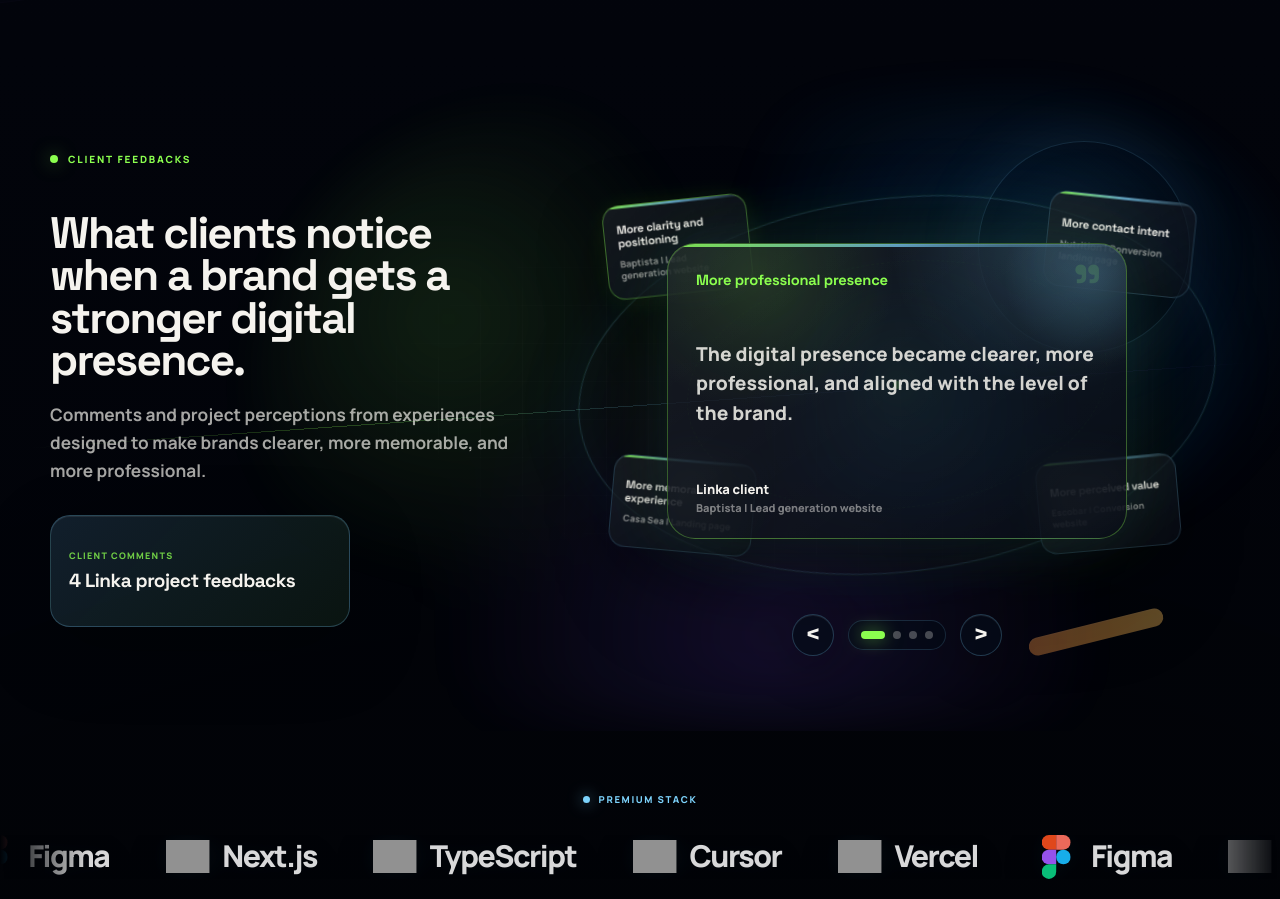
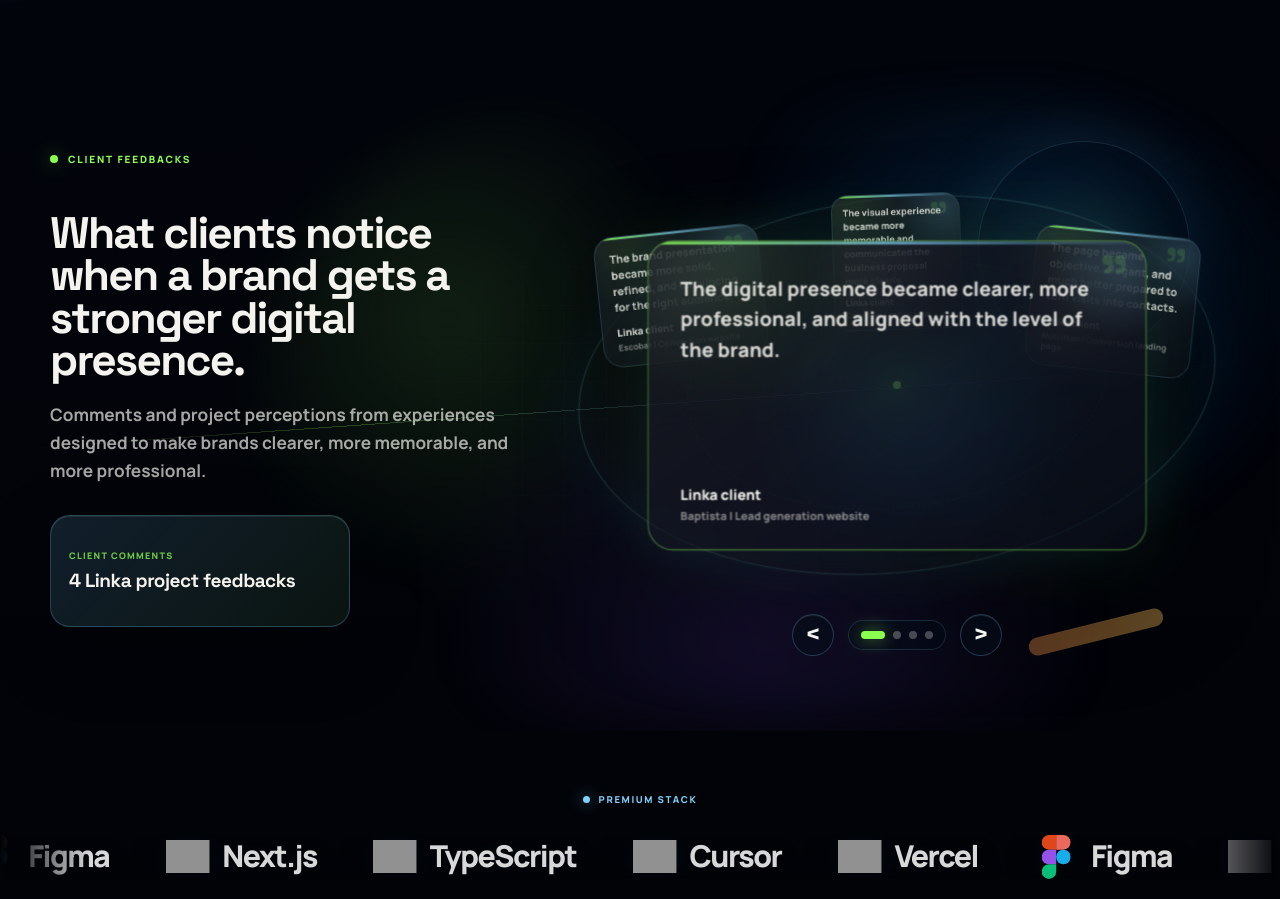
Before and after one commit to estherdalagnol2005-ctrl/linkanext, a Next.js app: page / in a window 1280 px wide. Shown: the part 4800-5699 px from the top of the page. Built offline with nearby package versions, Linux system fonts and the light colour scheme; grey boxes are pictures that could not be loaded.

Commit message:
Rebuild feedback orbit interaction

```diff
--- a/components/linka/FeedbackSection.tsx
+++ b/components/linka/FeedbackSection.tsx
@@ -1,6 +1,6 @@
 "use client";
 
-import { useEffect, useMemo, useState } from "react";
+import { useEffect, useMemo, useRef, useState, type CSSProperties, type PointerEvent } from "react";
 
 type FeedbackLanguage = "pt" | "en" | "es";
 
@@ -10,8 +10,6 @@ type FeedbackItem = {
   projectName: string;
   projectType: string;
   quote: string;
-  preview: string;
-  highlight: string;
 };
 
 type FeedbackCopy = {
@@ -28,6 +26,7 @@ type FeedbackCopy = {
 };
 
 const LANGUAGE_STORAGE_KEY = "linka-language-v2";
+const DRAG_THRESHOLD = 44;
 
 const FEEDBACK_COPY: Record<FeedbackLanguage, FeedbackCopy> = {
   pt: {
@@ -38,7 +37,7 @@ const FEEDBACK_COPY: Record<FeedbackLanguage, FeedbackCopy> = {
       "Comentarios e percepcoes de projetos criados para transformar marcas em experiencias digitais mais claras, memoraveis e profissionais.",
     proofLabel: "Comentarios de clientes",
     proofValue: "4 feedbacks de projetos Linka",
-    orbitLabel: "Selecione um depoimento",
+    orbitLabel: "Gire a orbita de depoimentos",
     previousLabel: "Depoimento anterior",
     nextLabel: "Proximo depoimento",
     cards: [
@@ -48,8 +47,6 @@ const FEEDBACK_COPY: Record<FeedbackLanguage, FeedbackCopy> = {
         projectName: "Baptista",
         projectType: "Site de captacao",
         quote: "A presenca digital ficou mais clara, profissional e alinhada com o nivel da marca.",
-        preview: "Mais clareza e posicionamento",
-        highlight: "Presenca mais profissional",
       },
       {
         id: "nutricao",
@@ -57,8 +54,6 @@ const FEEDBACK_COPY: Record<FeedbackLanguage, FeedbackCopy> = {
         projectName: "Nutricao",
         projectType: "Landing page de conversao",
         quote: "A pagina ficou objetiva, elegante e muito mais preparada para transformar visitas em contatos.",
-        preview: "Mais intencao de contato",
-        highlight: "Landing page mais estrategica",
       },
       {
         id: "casa-sea",
@@ -66,8 +61,6 @@ const FEEDBACK_COPY: Record<FeedbackLanguage, FeedbackCopy> = {
         projectName: "Casa Sea",
         projectType: "Landing page",
         quote: "A experiencia visual ficou mais memoravel e transmitiu melhor a proposta do negocio.",
-        preview: "Experiencia mais memoravel",
-        highlight: "Visual mais marcante",
       },
       {
         id: "escobar",
@@ -75,20 +68,18 @@ const FEEDBACK_COPY: Record<FeedbackLanguage, FeedbackCopy> = {
         projectName: "Escobar",
         projectType: "Site de conversao",
         quote: "A apresentacao da marca ficou mais solida, refinada e convincente para o publico certo.",
-        preview: "Mais percepcao de valor",
-        highlight: "Marca mais premium",
       },
     ],
   },
   en: {
-    ariaLabel: "Client feedback and project perceptions",
+    ariaLabel: "Client testimonials and project perceptions",
     kicker: "CLIENT FEEDBACKS",
     title: "What clients notice when a brand gets a stronger digital presence.",
     subtitle:
       "Comments and project perceptions from experiences designed to make brands clearer, more memorable, and more professional.",
     proofLabel: "Client comments",
     proofValue: "4 Linka project feedbacks",
-    orbitLabel: "Select a testimonial",
+    orbitLabel: "Rotate the testimonial orbit",
     previousLabel: "Previous testimonial",
     nextLabel: "Next testimonial",
     cards: [
@@ -98,8 +89,6 @@ const FEEDBACK_COPY: Record<FeedbackLanguage, FeedbackCopy> = {
         projectName: "Baptista",
         projectType: "Lead generation website",
         quote: "The digital presence became clearer, more professional, and aligned with the level of the brand.",
-        preview: "More clarity and positioning",
-        highlight: "More professional presence",
       },
       {
         id: "nutricao",
@@ -107,8 +96,6 @@ const FEEDBACK_COPY: Record<FeedbackLanguage, FeedbackCopy> = {
         projectName: "Nutrition",
         projectType: "Conversion landing page",
         quote: "The page became objective, elegant, and much better prepared to turn visits into contacts.",
-        preview: "More contact intent",
-        highlight: "More strategic landing page",
       },
       {
         id: "casa-sea",
@@ -116,8 +103,6 @@ const FEEDBACK_COPY: Record<FeedbackLanguage, FeedbackCopy> = {
         projectName: "Casa Sea",
         projectType: "Landing page",
         quote: "The visual experience became more memorable and communicated the business proposal more clearly.",
-        preview: "More memorable experience",
-        highlight: "More distinctive visual presence",
       },
       {
         id: "escobar",
@@ -125,20 +110,18 @@ const FEEDBACK_COPY: Record<FeedbackLanguage, FeedbackCopy> = {
         projectName: "Escobar",
         projectType: "Conversion website",
         quote: "The brand presentation became more solid, refined, and convincing for the right audience.",
-        preview: "More perceived value",
-        highlight: "More premium brand presence",
       },
     ],
   },
   es: {
-    ariaLabel: "Feedbacks y percepciones de clientes",
+    ariaLabel: "Testimonios y percepciones de clientes",
     kicker: "FEEDBACKS",
     title: "Lo que los clientes perciben cuando la marca gana presencia digital.",
     subtitle:
       "Comentarios y percepciones de proyectos creados para transformar marcas en experiencias digitales mas claras, memorables y profesionales.",
     proofLabel: "Comentarios de clientes",
     proofValue: "4 feedbacks de proyectos Linka",
-    orbitLabel: "Selecciona un testimonio",
+    orbitLabel: "Gira la orbita de testimonios",
     previousLabel: "Testimonio anterior",
     nextLabel: "Siguiente testimonio",
     cards: [
@@ -148,8 +131,6 @@ const FEEDBACK_COPY: Record<FeedbackLanguage, FeedbackCopy> = {
         projectName: "Baptista",
         projectType: "Sitio de captacion",
         quote: "La presencia digital quedo mas clara, profesional y alineada con el nivel de la marca.",
-        preview: "Mas claridad y posicionamiento",
-        highlight: "Presencia mas profesional",
       },
       {
         id: "nutricao",
@@ -157,8 +138,6 @@ const FEEDBACK_COPY: Record<FeedbackLanguage, FeedbackCopy> = {
         projectName: "Nutricion",
         projectType: "Landing page de conversion",
         quote: "La pagina quedo objetiva, elegante y mucho mas preparada para convertir visitas en contactos.",
-        preview: "Mas intencion de contacto",
-        highlight: "Landing page mas estrategica",
       },
       {
         id: "casa-sea",
@@ -166,8 +145,6 @@ const FEEDBACK_COPY: Record<FeedbackLanguage, FeedbackCopy> = {
         projectName: "Casa Sea",
         projectType: "Landing page",
         quote: "La experiencia visual quedo mas memorable y transmitio mejor la propuesta del negocio.",
-        preview: "Experiencia mas memorable",
-        highlight: "Visual mas distintivo",
       },
       {
         id: "escobar",
@@ -175,8 +152,6 @@ const FEEDBACK_COPY: Record<FeedbackLanguage, FeedbackCopy> = {
         projectName: "Escobar",
         projectType: "Sitio de conversion",
         quote: "La presentacion de la marca quedo mas solida, refinada y convincente para el publico correcto.",
-        preview: "Mas percepcion de valor",
-        highlight: "Marca mas premium",
       },
     ],
   },
@@ -202,11 +177,18 @@ function currentLanguage(): FeedbackLanguage {
   return normalizeLanguage(document.documentElement.lang);
 }
 
+function wrapIndex(index: number, total: number) {
+  return ((index % total) + total) % total;
+}
+
 export default function FeedbackSection() {
   const [language, setLanguage] = useState<FeedbackLanguage>("en");
   const [activeIndex, setActiveIndex] = useState(0);
+  const [dragOffset, setDragOffset] = useState(0);
+  const [isDragging, setIsDragging] = useState(false);
   const copy = useMemo(() => FEEDBACK_COPY[language], [language]);
-  const activeFeedback = copy.cards[activeIndex] ?? copy.cards[0];
+  const dragRef = useRef({ startX: 0, startY: 0, deltaX: 0, deltaY: 0, active: false });
+  const suppressClickRef = useRef(false);
 
   useEffect(() => {
     const syncLanguage = () => setLanguage(currentLanguage());
@@ -231,12 +213,79 @@ export default function FeedbackSection() {
     setActiveIndex((current) => Math.min(current, copy.cards.length - 1));
   }, [copy.cards.length]);
 
+  const goToFeedback = (index: number) => {
+    setActiveIndex(wrapIndex(index, copy.cards.length));
+  };
+
   const goToPreviousFeedback = () => {
-    setActiveIndex((current) => (current - 1 + copy.cards.length) % copy.cards.length);
+    setActiveIndex((current) => wrapIndex(current - 1, copy.cards.length));
   };
 
   const goToNextFeedback = () => {
-    setActiveIndex((current) => (current + 1) % copy.cards.length);
+    setActiveIndex((current) => wrapIndex(current + 1, copy.cards.length));
+  };
+
+  const handlePointerDown = (event: PointerEvent<HTMLDivElement>) => {
+    if (event.pointerType === "mouse" && event.button !== 0) return;
+
+    dragRef.current = {
+      startX: event.clientX,
+      startY: event.clientY,
+      deltaX: 0,
+      deltaY: 0,
+      active: true,
+    };
+    setIsDragging(false);
+    setDragOffset(0);
+    try {
+      event.currentTarget.setPointerCapture?.(event.pointerId);
+    } catch {
+      // Synthetic pointer events used by browser tests may not have an active pointer capture target.
+    }
+  };
+
+  const handlePointerMove = (event: PointerEvent<HTMLDivElement>) => {
+    if (!dragRef.current.active) return;
+
+    const deltaX = event.clientX - dragRef.current.startX;
+    const deltaY = event.clientY - dragRef.current.startY;
+    dragRef.current.deltaX = deltaX;
+    dragRef.current.deltaY = deltaY;
+
+    const isHorizontalDrag = Math.abs(deltaX) > 8 && Math.abs(deltaX) > Math.abs(deltaY) * 1.15;
+    if (!isHorizontalDrag) return;
+
+    event.preventDefault();
+    setIsDragging(true);
+    setDragOffset(Math.max(-68, Math.min(68, deltaX)));
+  };
+
+  const finishDrag = (event: PointerEvent<HTMLDivElement>) => {
+    if (!dragRef.current.active) return;
+
+    const { deltaX, deltaY } = dragRef.current;
+    const shouldRotate = Math.abs(deltaX) > DRAG_THRESHOLD && Math.abs(deltaX) > Math.abs(deltaY) * 1.15;
+
+    if (shouldRotate) {
+      suppressClickRef.current = true;
+      if (deltaX < 0) {
+        goToNextFeedback();
+      } else {
+        goToPreviousFeedback();
+      }
+      window.setTimeout(() => {
+        suppressClickRef.current = false;
+      }, 180);
+    }
+
+    dragRef.current.active = false;
+    setIsDragging(false);
+    setDragOffset(0);
+    try {
+      event.currentTarget.releasePointerCapture?.(event.pointerId);
+    } catch {
+      // Ignore release errors when the pointer was not captured by this element.
+    }
   };
 
   return (
@@ -266,39 +315,44 @@ export default function FeedbackSection() {
           <div aria-hidden="true" className="lfb-orbit-ring" />
           <div aria-hidden="true" className="lfb-orbit-core" />
 
-          <article className="lfb-active-card" key={`${language}-${activeFeedback.id}`}>
-            <span aria-hidden="true" className="lfb-quote">
-              "
-            </span>
+          <div
+            className={`lfb-orbit-stage${isDragging ? " is-dragging" : ""}`}
+            onPointerCancel={finishDrag}
+            onPointerDown={handlePointerDown}
+            onPointerMove={handlePointerMove}
+            onPointerUp={finishDrag}
+            style={{ "--lfb-drag-offset": `${dragOffset}px` } as CSSProperties}
+          >
+            {copy.cards.map((feedback, index) => {
+              const slot = wrapIndex(index - activeIndex, copy.cards.length);
+              const isActive = slot === 0;
 
-            <strong className="lfb-highlight">{activeFeedback.highlight}</strong>
-            <p>{activeFeedback.quote}</p>
-
-            <footer>
-              <div>
-                <strong>{activeFeedback.clientName}</strong>
-                <span>
-                  {activeFeedback.projectName} | {activeFeedback.projectType}
-                </span>
-              </div>
-            </footer>
-          </article>
-
-          {copy.cards.map((feedback, index) => (
-            <button
-              aria-label={`${copy.orbitLabel}: ${feedback.projectName}`}
-              aria-pressed={index === activeIndex}
-              className={`lfb-orbit-card lfb-slot-${index + 1}${index === activeIndex ? " is-active" : ""}`}
-              key={feedback.id}
-              onClick={() => setActiveIndex(index)}
-              type="button"
-            >
-              <strong>{feedback.preview}</strong>
-              <small>
-                {feedback.projectName} | {feedback.projectType}
-              </small>
-            </button>
-          ))}
+              return (
+                <button
+                  aria-label={`${copy.orbitLabel}: ${feedback.projectName}`}
+                  aria-pressed={isActive}
+                  className={`lfb-testimonial-card lfb-orbit-slot-${slot}${isActive ? " is-active" : ""}`}
+                  key={feedback.id}
+                  onClick={() => {
+                    if (suppressClickRef.current) return;
+                    goToFeedback(index);
+                  }}
+                  type="button"
+                >
+                  <span aria-hidden="true" className="lfb-testimonial-mark">
+                    "
+                  </span>
+                  <p>{feedback.quote}</p>
+                  <footer>
+                    <strong>{feedback.clientName}</strong>
+                    <span>
+                      {feedback.projectName} | {feedback.projectType}
+                    </span>
+                  </footer>
+                </button>
+              );
+            })}
+          </div>
 
           <div className="lfb-controls" aria-label={copy.orbitLabel}>
             <button aria-label={copy.previousLabel} onClick={goToPreviousFeedback} type="button">
@@ -311,7 +365,7 @@ export default function FeedbackSection() {
                   aria-pressed={index === activeIndex}
                   className={index === activeIndex ? "is-active" : ""}
                   key={`dot-${feedback.id}`}
-                  onClick={() => setActiveIndex(index)}
+                  onClick={() => goToFeedback(index)}
                   type="button"
                 />
               ))}
```
Also changed, not shown: app/linka-site.css.
